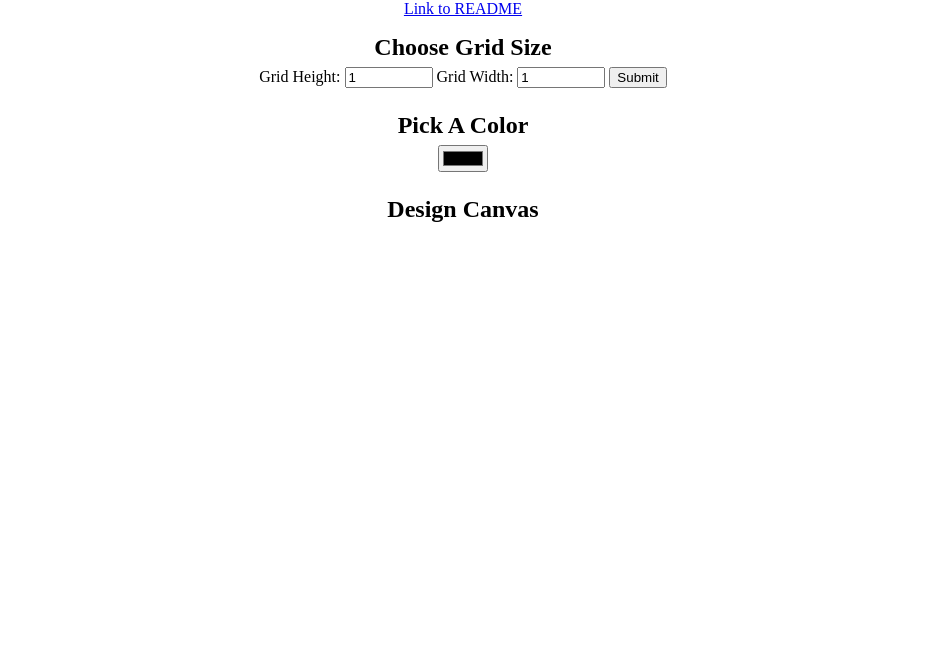
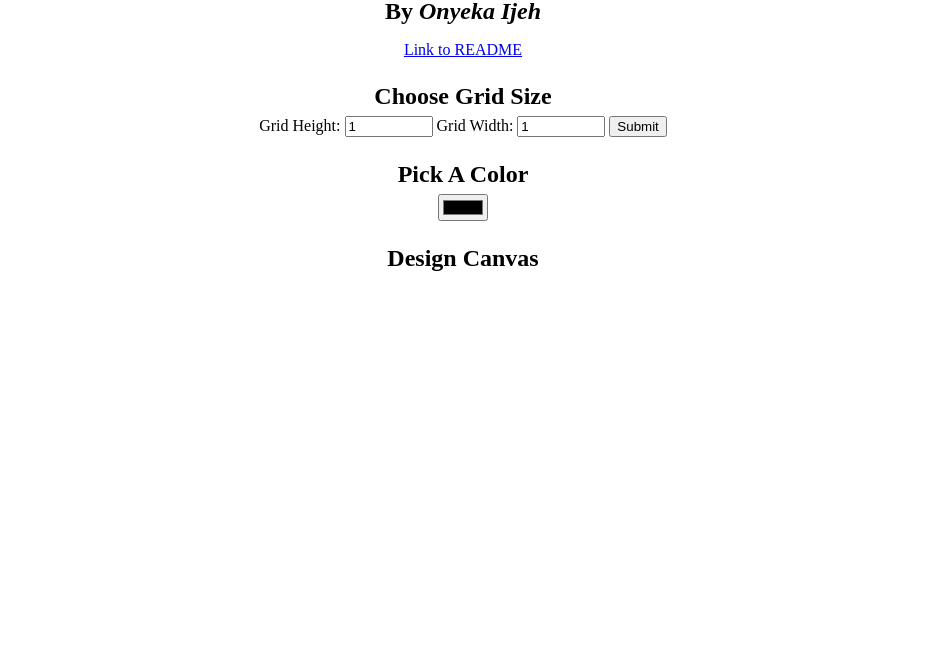
Before and after one commit to OnyekaIjeh/pixel-art-maker, a plain HTML site: page index.html in a window 1280 px wide. Shown: the part 139-800 px from the top of the page, without its empty margins (177-1106 px from the left). Drawn offline with nearby package versions, Linux system fonts and the light colour scheme.

Commit message:
Add name to homepage

```diff
--- a/index.html
+++ b/index.html
@@ -9,6 +9,7 @@
 
 <body>
   <h1>Lab: Pixel Art Maker</h1>
+  <h2>By <em>Onyeka Ijeh</em> </h2>
   <p>
     <a href="README.md">Link to README</a>
   </p>
```
